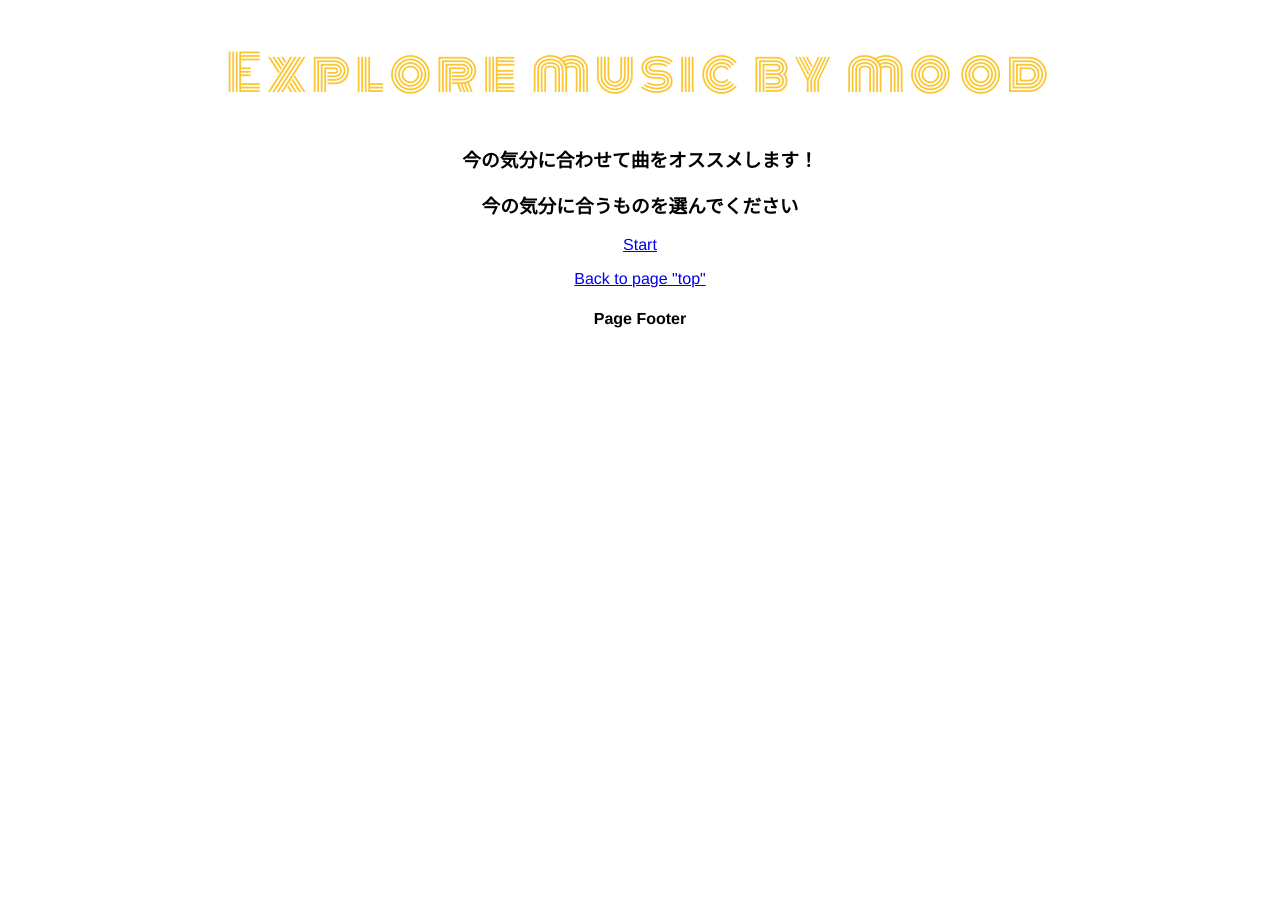
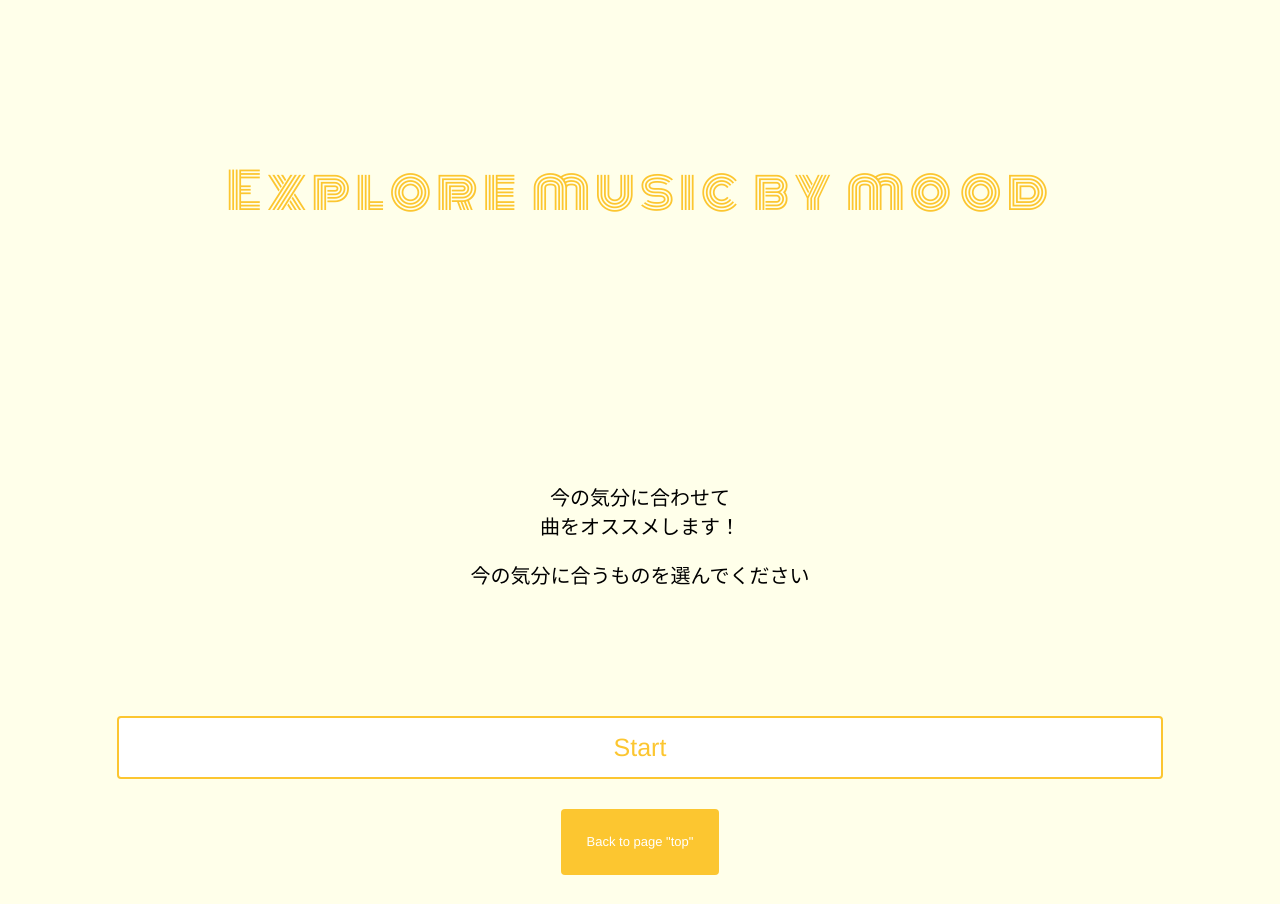
Before and after one commit to moe0302/mcz-app, a website: page www/mood/mood_top.html in a window 1280 px wide. Before the commit the page ends 800 px from the top, so only its background shows below. Drawn offline with Linux system fonts and the light colour scheme.

Commit message:
クイズの完成

```diff
--- a/www/css/style.css
+++ b/www/css/style.css
@@ -11,26 +11,27 @@ body {
   --kanako: #FF2D20;
   --shiori: #FCC630;
   --ayaka:  #E25AAA;
+  padding: 0;
 }
 
 .reni {
   color: var(--reni);
-  border: 1px solid var(--reni);
+  border: 2px solid var(--reni);
 }
 
 .kanako {
   color: var(--kanako);
-  border: 1px solid var(--kanako);
+  border: 2px solid var(--kanako);
 }
 
 .shiori {
   color: var(--shiori);
-  border: 1px solid var(--shiori);
+  border: 2px solid var(--shiori);
 }
 
 .ayaka {
   color: var(--ayaka);
-  border: 1px solid var(--ayaka);
+  border: 2px solid var(--ayaka);
 }
 
 .title {
@@ -39,21 +40,22 @@ body {
   font-size: 50px;
   letter-spacing: 5px;
   border: none;
+  margin-top: 12%;
 }
 
 .logo {
   display: block;
-  width: 85%;
+  width: 80%;
   margin: 12% auto;
 }
 
-
-
 .btn {
   display: block;
-  padding: 20px;
-  margin-bottom: 40px;
+  width: 80%;
+  padding: 15px;
+  margin:0 auto 40px;
   border-radius: 4px;
+  background: white;
   font-size: 25px;
   text-align: center;
   text-decoration: none;
@@ -65,15 +67,13 @@ body {
 }
 
 .backtop {
-  display: block;
-  position: absolute;
-  bottom: 20px;
-  left: 30%;
-  padding: 10px;
+  display: inline-block;
+  margin: 5px auto 0;
+  /* width: 35%; */
+  padding: 2%;
   border-radius: 4px;
   color: white;
-  background: var(--reni);
-  font-size: 15px;
+  font-size: 13px;
   text-align: center;
   text-decoration: none;
   cursor: pointer;
--- /dev/null
+++ b/www/mood/mood_style.css
@@ -0,0 +1,37 @@
+body {
+  background: #ffffea;
+  --shiori: #FCC630;
+}
+
+.mood-wrapper {
+  min-height: 93vh;
+  position: relative;
+  padding-bottom: 5px;
+  margin: 0;
+  box-sizing: border-box;
+}
+
+footer {
+  width: 100%;
+  text-align: center;
+  padding: 5px 0;
+  position: absolute;
+  bottom: 0;
+}
+
+.backtop {
+   background: var(--shiori);
+}
+
+section {
+  margin-top: 20%;
+}
+
+.explanation {
+  margin-bottom: 10%;
+}
+
+.explanation > h3 {
+  font-size: 20px;
+  font-weight: normal;
+}
--- a/www/mood/mood_top.html
+++ b/www/mood/mood_top.html
@@ -6,6 +6,8 @@
     <meta http-equiv="Content-Security-Policy" content="default-src * data: gap: https://ssl.gstatic.com; style-src * 'unsafe-inline'; script-src * 'unsafe-inline' 'unsafe-eval'">
     <link rel="stylesheet" href="../components/loader.css">
     <link rel="stylesheet" href="../css/style.css">
+    <link rel="stylesheet" href="mood_style.css">
+
     <!-- フォントの設定の読み込み -->
     <link href="https://fonts.googleapis.com/css2?family=Monoton&display=swap" rel="stylesheet">
 
@@ -17,23 +19,19 @@
     </script>
 </head>
 <body>
-  <div data-role="page" id="mood" data-theme="a" data-url="mood">
-    <div data-role="header">
-      <h1 class="title shiori">Explore music by mood</h1>
-    </div><!-- /header -->
+  <div class="mood-wrapper">
+    <h1 class="title shiori">Explore music by mood</h1>
 
-    <div role="main" class="ui-content">
-      <h3>今の気分に合わせて曲をオススメします！</h3>
-      <h3>今の気分に合うものを選んでください</h3>
-
-      <p><a href="mood1.html" class="ui-btn ui-shadow ui-corner-all">Start</a></p>
-
-      <p><a href="../index.html" data-direction="reverse" class="ui-btn ui-shadow ui-corner-all ui-btn-b">Back to page "top"</a></p>
-    </div><!-- /content -->
-
-    <div data-role="footer">
-      <h4>Page Footer</h4>
-    </div><!-- /footer -->
-  </div><!-- /気分でおすすめ終わり -->
+    <section>
+      <div class="explanation">
+        <h3>今の気分に合わせて<br>曲をオススメします！</h3>
+        <h3>今の気分に合うものを選んでください</h3>
+      </div>
+      <p><a href="mood1.html" class="btn shiori">Start</a></p>
+    </section>
+    <footer>
+      <p><a href="../index.html" class="backtop">Back to page "top"</a></p>
+    </footer>
+  </div>
 </body>
 </html>
--- a/www/quiz/quiz_style.css
+++ b/www/quiz/quiz_style.css
@@ -1,16 +1,50 @@
 body {
   background: #ead6ff;
   font-size: 14px;
-  font-family: Verdana, sans-serif;
   --reni: #8300C8;
+}
+
+.quiz-wrapper {
+  min-height: 93vh;
+  position: relative;
+  padding-bottom: 5px;
+  margin: 0;
+  box-sizing: border-box;
+
+}
+
+footer {
+  width: 100%;
+  text-align: center;
+  padding: 5px 0;
+  position: absolute;
+  bottom: 0;
+}
+
+.backtop {
+  background: var(--reni);
+}
+
+/*quiztop*/
+section {
+  margin-top: 25%;
+}
+
+.explanation {
+  margin-bottom: 10%;
+}
+
+.explanation > h3 {
+  font-size: 20px;
+  font-weight: normal;
 }
 
 .container {
   width: 90%;
-  margin: 75px auto;
+  margin: 0 auto ;
   background: #fff;
   border-radius: 4px;
-  padding: 30px 16px;
+  padding: 5% 5% 1%;
   position: relative;
 }
 
@@ -25,6 +59,7 @@ body {
   list-style: none;
   padding: 0;
   margin-bottom: 16px;
+  font-size: 15px;
 }
 
 #choices > li {
@@ -80,14 +115,14 @@ body {
 
 #result {
   position: absolute;
-  width: 280px;
+  width: 80%;
   background: #fff;
   padding: 30px;
   top: 50px;
   left: 0;
   right: 0;
   margin: 0 auto;
-  border: 10px solid var(--reni);
+  border: 5px solid var(--reni);
   border-radius: 4px;
   color: var(--reni);
   text-align: center;
```
Also changed, not shown: www/choice/choice.html (+6 -16 lines), www/index.html (+3 -12 lines), www/mood/mood1.html (+13 -14 lines), www/profile/profile_top.html (+1 -8 lines), www/quiz/quiz.html (+5 -7 lines), www/quiz/quiz_top.html (+14 -13 lines).
